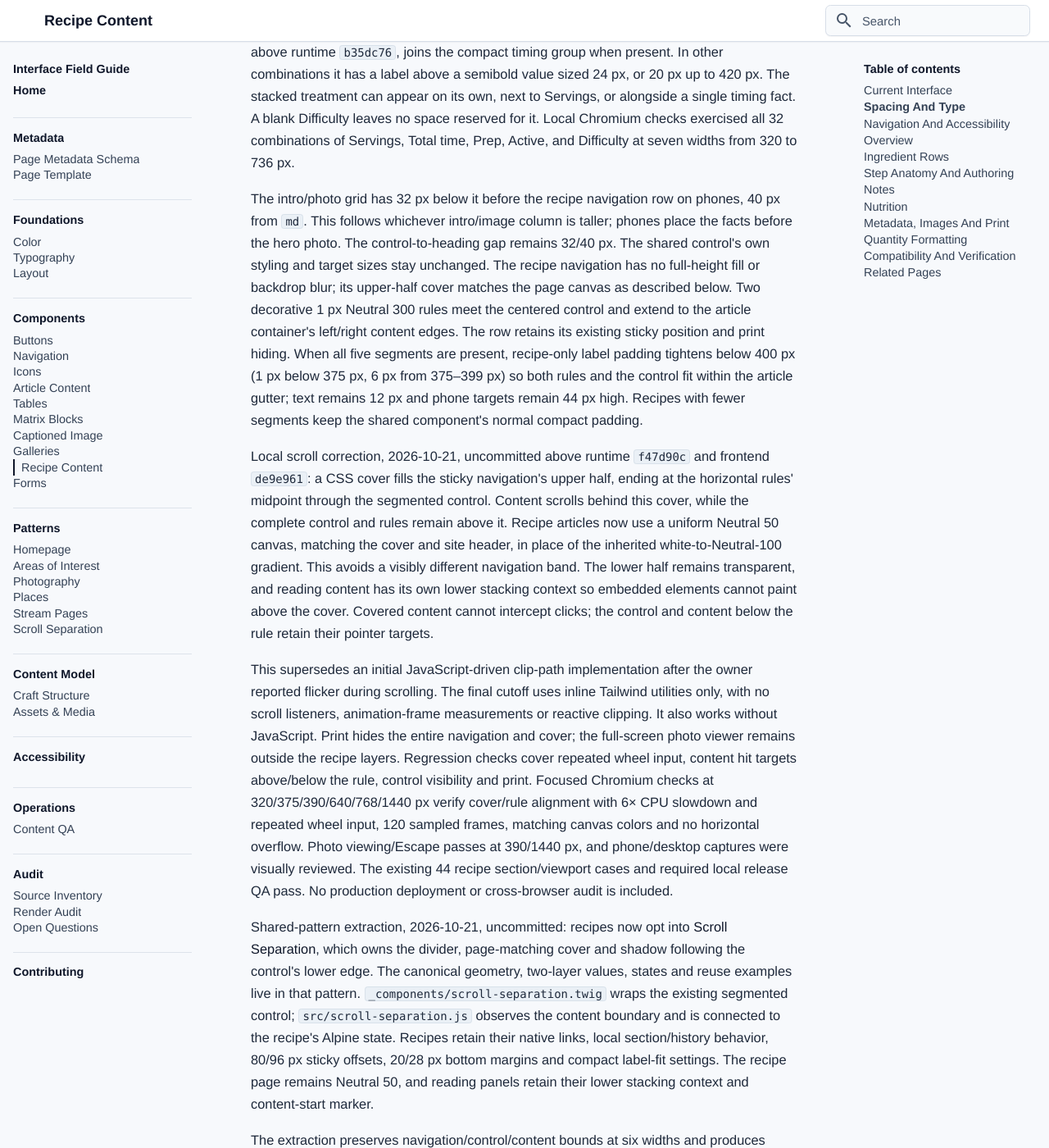
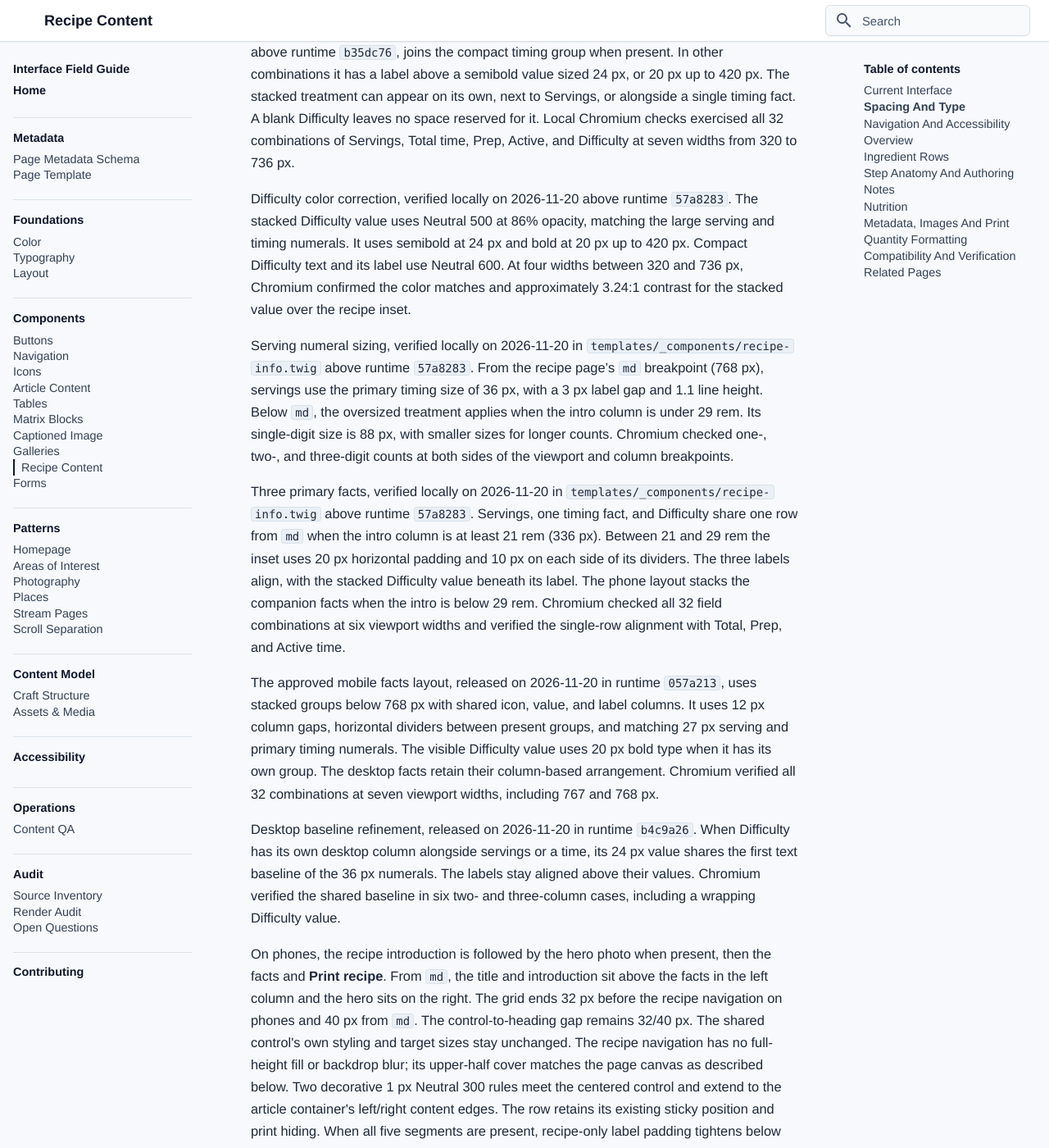
Before and after one commit to bentilden/Design-System, an MkDocs documentation site: the page built from docs/components/recipe-content.md, in a window 1280 px wide and 1400 px high, scrolled down 4345 px. Shown: the whole window at 82% size. Built offline with MkDocs 1.6.1 and Material for MkDocs 9.7.7, drawn with Linux system fonts in a browser that asks for light colours; some web fonts are replaced; some of the changed text lies outside the part shown.

Commit message:
Preserve recipe facts design notes for closeout

```diff
--- a/docs/components/recipe-content.md
+++ b/docs/components/recipe-content.md
@@ -93,7 +93,17 @@ The introduction-to-inset gap stays 24 px. Print recipe remains a separate actio
 
 Difficulty, verified locally on 2026-11-20 in `templates/_components/recipe-info.twig` above runtime `b35dc76`, joins the compact timing group when present. In other combinations it has a label above a semibold value sized 24 px, or 20 px up to 420 px. The stacked treatment can appear on its own, next to Servings, or alongside a single timing fact. A blank Difficulty leaves no space reserved for it. Local Chromium checks exercised all 32 combinations of Servings, Total time, Prep, Active, and Difficulty at seven widths from 320 to 736 px.
 
-The intro/photo grid has 32 px below it before the recipe navigation row on phones, 40 px from `md`. This follows whichever intro/image column is taller; phones place the facts before the hero photo. The control-to-heading gap remains 32/40 px. The shared control's own styling and target sizes stay unchanged. The recipe navigation has no full-height fill or backdrop blur; its upper-half cover matches the page canvas as described below. Two decorative 1 px Neutral 300 rules meet the centered control and extend to the article container's left/right content edges. The row retains its existing sticky position and print hiding. When all five segments are present, recipe-only label padding tightens below 400 px (1 px below 375 px, 6 px from 375–399 px) so both rules and the control fit within the article gutter; text remains 12 px and phone targets remain 44 px high. Recipes with fewer segments keep the shared component's normal compact padding.
+Difficulty color correction, verified locally on 2026-11-20 above runtime `57a8283`. The stacked Difficulty value uses Neutral 500 at 86% opacity, matching the large serving and timing numerals. It uses semibold at 24 px and bold at 20 px up to 420 px. Compact Difficulty text and its label use Neutral 600. At four widths between 320 and 736 px, Chromium confirmed the color matches and approximately 3.24:1 contrast for the stacked value over the recipe inset.
+
+Serving numeral sizing, verified locally on 2026-11-20 in `templates/_components/recipe-info.twig` above runtime `57a8283`. From the recipe page’s `md` breakpoint (768 px), servings use the primary timing size of 36 px, with a 3 px label gap and 1.1 line height. Below `md`, the oversized treatment applies when the intro column is under 29 rem. Its single-digit size is 88 px, with smaller sizes for longer counts. Chromium checked one-, two-, and three-digit counts at both sides of the viewport and column breakpoints.
+
+Three primary facts, verified locally on 2026-11-20 in `templates/_components/recipe-info.twig` above runtime `57a8283`. Servings, one timing fact, and Difficulty share one row from `md` when the intro column is at least 21 rem (336 px). Between 21 and 29 rem the inset uses 20 px horizontal padding and 10 px on each side of its dividers. The three labels align, with the stacked Difficulty value beneath its label. The phone layout stacks the companion facts when the intro is below 29 rem. Chromium checked all 32 field combinations at six viewport widths and verified the single-row alignment with Total, Prep, and Active time.
+
+The approved mobile facts layout, released on 2026-11-20 in runtime `057a213`, uses stacked groups below 768 px with shared icon, value, and label columns. It uses 12 px column gaps, horizontal dividers between present groups, and matching 27 px serving and primary timing numerals. The visible Difficulty value uses 20 px bold type when it has its own group. The desktop facts retain their column-based arrangement. Chromium verified all 32 combinations at seven viewport widths, including 767 and 768 px.
+
+Desktop baseline refinement, released on 2026-11-20 in runtime `b4c9a26`. When Difficulty has its own desktop column alongside servings or a time, its 24 px value shares the first text baseline of the 36 px numerals. The labels stay aligned above their values. Chromium verified the shared baseline in six two- and three-column cases, including a wrapping Difficulty value.
+
+On phones, the recipe introduction is followed by the hero photo when present, then the facts and **Print recipe**. From `md`, the title and introduction sit above the facts in the left column and the hero sits on the right. The grid ends 32 px before the recipe navigation on phones and 40 px from `md`. The control-to-heading gap remains 32/40 px. The shared control's own styling and target sizes stay unchanged. The recipe navigation has no full-height fill or backdrop blur; its upper-half cover matches the page canvas as described below. Two decorative 1 px Neutral 300 rules meet the centered control and extend to the article container's left/right content edges. The row retains its existing sticky position and print hiding. When all five segments are present, recipe-only label padding tightens below 400 px (1 px below 375 px, 6 px from 375–399 px) so both rules and the control fit within the article gutter; text remains 12 px and phone targets remain 44 px high. Recipes with fewer segments keep the shared component's normal compact padding.
 
 Local scroll correction, 2026-10-21, uncommitted above runtime `f47d90c` and frontend `de9e961`: a CSS cover fills the sticky navigation's upper half, ending at the horizontal rules' midpoint through the segmented control. Content scrolls behind this cover, while the complete control and rules remain above it. Recipe articles now use a uniform Neutral 50 canvas, matching the cover and site header, in place of the inherited white-to-Neutral-100 gradient. This avoids a visibly different navigation band. The lower half remains transparent, and reading content has its own lower stacking context so embedded elements cannot paint above the cover. Covered content cannot intercept clicks; the control and content below the rule retain their pointer targets.
 
```
Also changed, not shown: docs/components/icons.md (+1 -1 lines).
